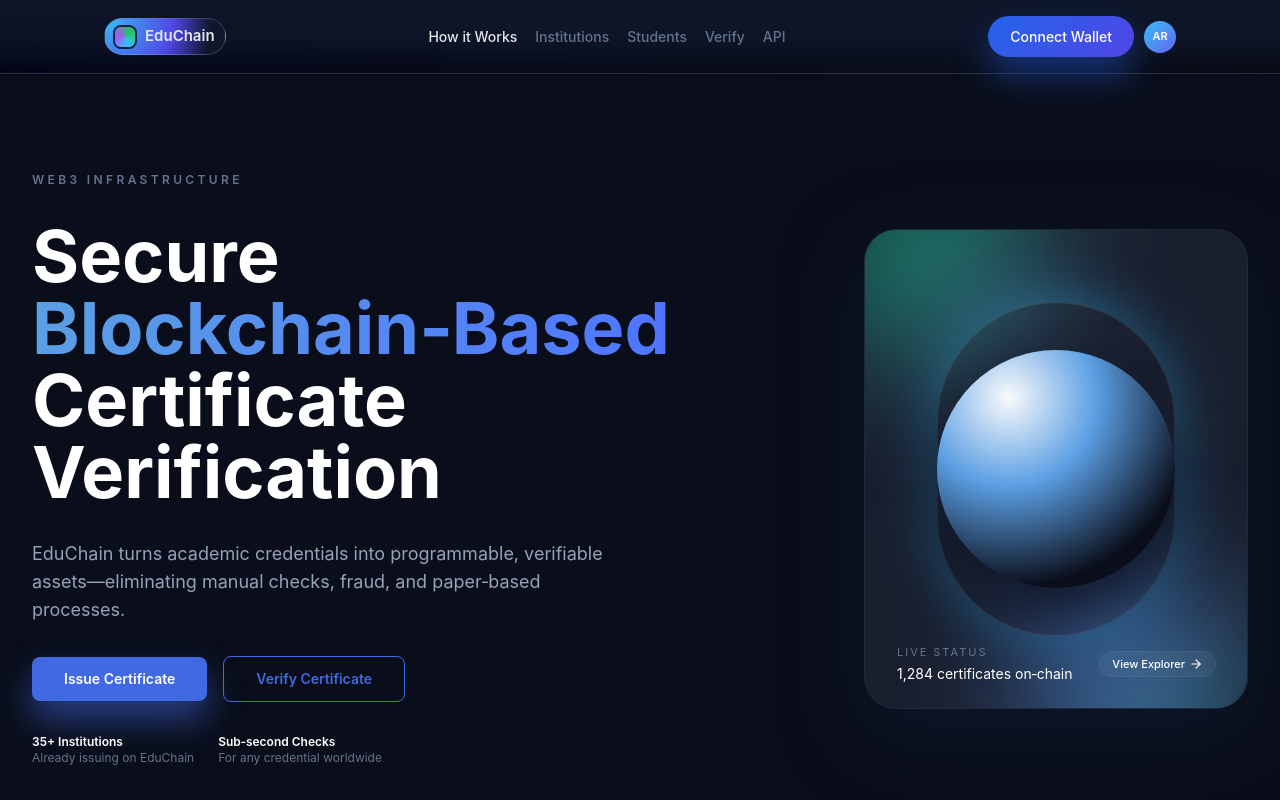
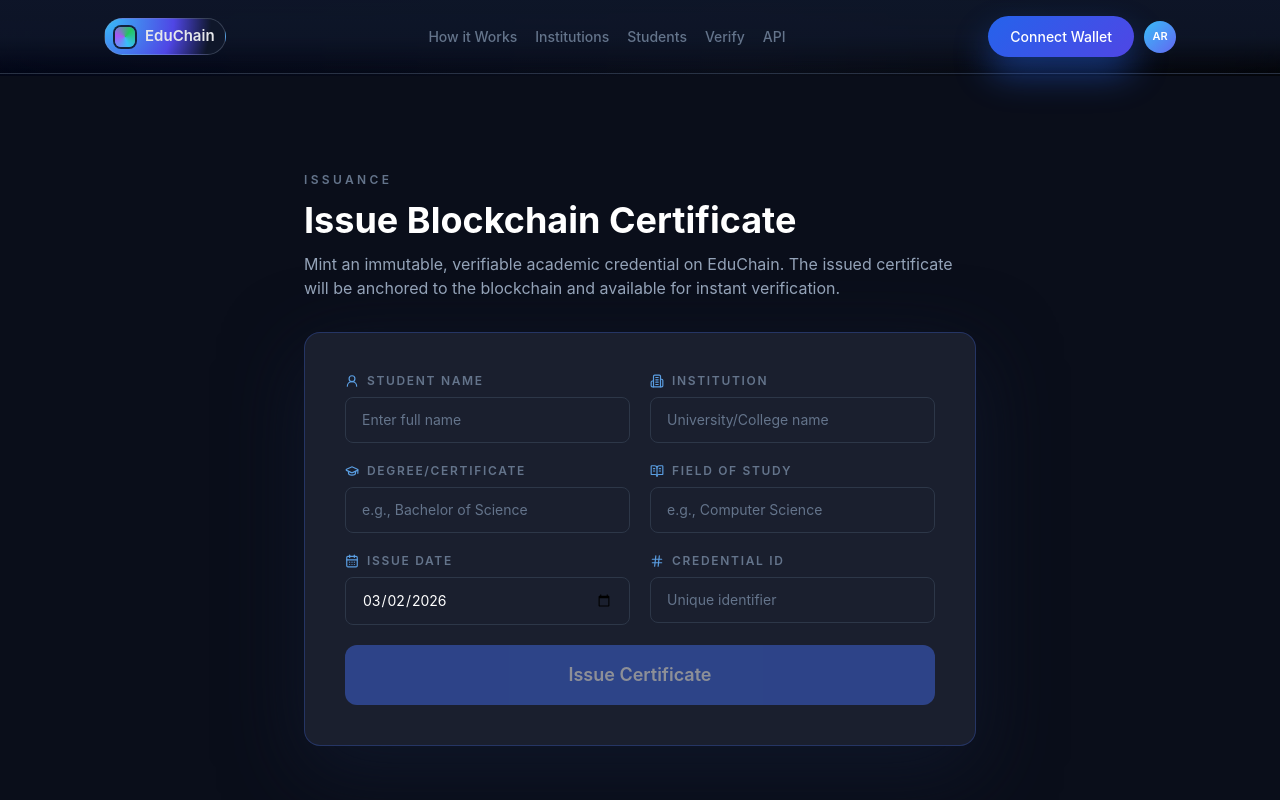
Before and after one commit to notblanck/EduChain, a React (Vite) app: page /issue in a window 1280 px wide. Before the commit this address led to /. Shown: the top 800 px of the page. Built offline with nearby package versions, Linux system fonts and the light colour scheme.

Commit message:
Add new pages: Issue,Verify

```diff
--- a/src/App.jsx
+++ b/src/App.jsx
@@ -11,6 +11,7 @@ import StudentsPage from './pages/StudentsPage.jsx';
 import ApiPage from './pages/ApiPage.jsx';
 import ConnectWalletPage from './pages/ConnectWalletPage.jsx';
 import ProfilePage from './pages/ProfilePage.jsx';
+import IssueCertificatePage from './pages/IssueCertificatePage.jsx';
 
 const App = () => {
   return (
@@ -21,6 +22,7 @@ const App = () => {
         <Route path="/institutions" element={<InstitutionsPage />} />
         <Route path="/students" element={<StudentsPage />} />
         <Route path="/verify" element={<VerifyPage />} />
+        <Route path="/issue" element={<IssueCertificatePage />} />
         <Route path="/api" element={<ApiPage />} />
         <Route path="/connect-wallet" element={<ConnectWalletPage />} />
         <Route path="/profile" element={<ProfilePage />} />
--- a/src/pages/HowItWorksPage.jsx
+++ b/src/pages/HowItWorksPage.jsx
@@ -1,5 +1,6 @@
 import React from 'react';
 import { ArrowRight, ShieldCheck, Database, Sparkles, Network } from 'lucide-react';
+import { useNavigate } from 'react-router-dom';
 import FooterSection from '../sections/FooterSection.jsx';
 
 const steps = [
@@ -30,6 +31,8 @@ const steps = [
 ];
 
 const HowItWorksPage = () => {
+  const navigate = useNavigate();
+
   return (
     <>
       <main className="min-h-screen bg-[#0a0e1a] text-[#94a3b8] pt-24 pb-24">
@@ -54,12 +57,14 @@ const HowItWorksPage = () => {
               <div className="flex flex-wrap items-center gap-4">
                 <button
                   type="button"
+                  onClick={() => navigate('/issue')}
                   className="rounded-lg bg-[#4169E1] px-8 py-3 text-sm font-semibold text-white shadow-[0_18px_35px_rgba(65,105,225,0.55)] transition hover:brightness-110"
                 >
                   Issue Certificate
                 </button>
                 <button
                   type="button"
+                  onClick={() => navigate('/verify')}
                   className="rounded-lg border border-[#4169E1] px-8 py-3 text-sm font-semibold text-[#4169E1] bg-transparent transition hover:bg-[#4169E1]/5"
                 >
                   Verify Certificate
--- /dev/null
+++ b/src/pages/IssueCertificatePage.jsx
@@ -0,0 +1,184 @@
+import React, { useMemo, useState } from 'react';
+import { GraduationCap, Hash, Building2, CalendarDays, User2, BookOpenText } from 'lucide-react';
+import FooterSection from '../sections/FooterSection.jsx';
+
+const initialForm = {
+  studentName: '',
+  institution: '',
+  degree: '',
+  field: '',
+  issueDate: '',
+  credentialId: ''
+};
+
+const IssueCertificatePage = () => {
+  const [form, setForm] = useState(() => ({
+    ...initialForm,
+    issueDate: new Date().toISOString().slice(0, 10)
+  }));
+  const [result, setResult] = useState(null);
+  const [submitting, setSubmitting] = useState(false);
+
+  const canSubmit = useMemo(() => {
+    return (
+      form.studentName.trim() &&
+      form.institution.trim() &&
+      form.degree.trim() &&
+      form.field.trim() &&
+      form.issueDate &&
+      form.credentialId.trim()
+    );
+  }, [form]);
+
+  const onChange = e => {
+    const { name, value } = e.target;
+    setForm(prev => ({ ...prev, [name]: value }));
+  };
+
+  const onSubmit = async e => {
+    e.preventDefault();
+    if (!canSubmit || submitting) return;
+
+    setSubmitting(true);
+    setResult(null);
+
+    // Simulated "minting" / issuance result.
+    await new Promise(r => setTimeout(r, 900));
+    const mockHash = `0x${Math.random().toString(16).slice(2).padEnd(32, '0').slice(0, 32)}...`;
+
+    setResult({
+      status: 'ISSUED',
+      hash: mockHash,
+      payload: { ...form }
+    });
+    setSubmitting(false);
+  };
+
+  return (
+    <>
+      <main className="min-h-screen bg-[#0a0e1a] text-[#94a3b8] pt-24 pb-24">
+        <div className="mx-auto max-w-7xl px-6 lg:px-8">
+          <div className="mx-auto max-w-2xl">
+            <header className="space-y-3">
+              <p className="text-xs font-semibold tracking-[0.28em] text-[#64748b] uppercase">
+                ISSUANCE
+              </p>
+              <h1 className="text-3xl md:text-4xl font-bold text-white">
+                Issue Blockchain Certificate
+              </h1>
+              <p className="text-sm md:text-base text-[#94a3b8]">
+                Mint an immutable, verifiable academic credential on EduChain. The issued certificate
+                will be anchored to the blockchain and available for instant verification.
+              </p>
+            </header>
+
+            <section className="mt-8 rounded-2xl border border-[#4169E1]/30 bg-[#1a1f2e] p-8 md:p-10 shadow-[0_24px_80px_rgba(15,23,42,0.9)]">
+              <form onSubmit={onSubmit} className="space-y-5">
+                <div className="grid gap-5 md:grid-cols-2">
+                  <Field
+                    icon={User2}
+                    label="Student Name"
+                    name="studentName"
+                    value={form.studentName}
+                    onChange={onChange}
+                    placeholder="Enter full name"
+                  />
+                  <Field
+                    icon={Building2}
+                    label="Institution"
+                    name="institution"
+                    value={form.institution}
+                    onChange={onChange}
+                    placeholder="University/College name"
+                  />
+                  <Field
+                    icon={GraduationCap}
+                    label="Degree/Certificate"
+                    name="degree"
+                    value={form.degree}
+                    onChange={onChange}
+                    placeholder="e.g., Bachelor of Science"
+                  />
+                  <Field
+                    icon={BookOpenText}
+                    label="Field of Study"
+                    name="field"
+                    value={form.field}
+                    onChange={onChange}
+                    placeholder="e.g., Computer Science"
+                  />
+                  <Field
+                    icon={CalendarDays}
+                    label="Issue Date"
+                    name="issueDate"
+                    type="date"
+                    value={form.issueDate}
+                    onChange={onChange}
+                  />
+                  <Field
+                    icon={Hash}
+                    label="Credential ID"
+                    name="credentialId"
+                    value={form.credentialId}
+                    onChange={onChange}
+                    placeholder="Unique identifier"
+                  />
+                </div>
+
+                <button
+                  type="submit"
+                  disabled={!canSubmit || submitting}
+                  className="w-full rounded-xl bg-[#4169E1] px-6 py-4 text-lg font-semibold text-white transition hover:brightness-110 disabled:opacity-50 disabled:hover:brightness-100"
+                >
+                  {submitting ? 'Issuing...' : 'Issue Certificate'}
+                </button>
+              </form>
+
+              {result && (
+                <div className="mt-6 rounded-xl border border-[#2d3748] bg-[#0f1419] p-5">
+                  <div className="flex flex-wrap items-center justify-between gap-3">
+                    <p className="text-sm font-semibold text-white">Issuance result</p>
+                    <span className="rounded-full bg-[#10b981]/15 px-3 py-1 text-xs font-bold text-[#10b981]">
+                      {result.status}
+                    </span>
+                  </div>
+                  <div className="mt-3 grid gap-3 text-sm">
+                    <div className="flex flex-col gap-1">
+                      <span className="text-[11px] uppercase tracking-[0.18em] text-[#64748b]">
+                        CERTIFICATE HASH
+                      </span>
+                      <code className="rounded-lg bg-black/20 p-3 font-mono text-xs text-white ring-1 ring-white/10">
+                        {result.hash}
+                      </code>
+                    </div>
+                    <p className="text-xs text-[#94a3b8]">
+                      Use the hash or credential ID on the Verify page to validate authenticity.
+                    </p>
+                  </div>
+                </div>
+              )}
+            </section>
+          </div>
+        </div>
+      </main>
+      <FooterSection />
+    </>
+  );
+};
+
+const Field = ({ icon: Icon, label, ...props }) => {
+  return (
+    <label className="block space-y-2">
+      <span className="flex items-center gap-2 text-xs font-semibold text-[#64748b] uppercase tracking-[0.14em]">
+        <Icon size={14} className="text-[#5B9FE3]" />
+        {label}
+      </span>
+      <input
+        {...props}
+        className="w-full rounded-lg border border-[#2d3748] bg-[#1a1f2e] px-4 py-3 text-sm text-white placeholder:text-[#64748b] outline-none transition focus:border-[#4169E1]"
+      />
+    </label>
+  );
+};
+
+export default IssueCertificatePage;
--- a/src/pages/VerifyPage.jsx
+++ b/src/pages/VerifyPage.jsx
@@ -1,39 +1,53 @@
-import React from 'react';
-
 const VerifyPage = () => {
   return (
-    <section className="verify-page">
-      <div className="verify-inner">
-        <header className="verify-header">
-          <h1>Verify Blockchain Certificate</h1>
-          <p>
-            Instantly validate credentials issued on the Ethereum blockchain.
-            Secure, immutable, and trusted verification.
+    <main className="min-h-screen bg-[#0a0e1a] text-[#94a3b8] pt-24 pb-24">
+      <div className="mx-auto max-w-7xl px-6 lg:px-8">
+        <div className="mx-auto max-w-2xl">
+          <header className="space-y-3">
+            <p className="text-xs font-semibold tracking-[0.28em] text-[#64748b] uppercase">
+              VERIFICATION
+            </p>
+            <h1 className="text-3xl md:text-4xl font-bold text-white">
+              Verify Blockchain Certificate
+            </h1>
+            <p className="text-sm md:text-base text-[#94a3b8]">
+              Instantly validate credentials issued on the Ethereum blockchain. Secure, immutable,
+              and trusted verification.
             </p>
           </header>
 
-        <div className="verify-card">
-          <label className="field-label" htmlFor="certificateId">
+          <section className="mt-8 rounded-2xl border border-[#4169E1]/30 bg-[#1a1f2e] p-8 md:p-10 shadow-[0_24px_80px_rgba(15,23,42,0.9)]">
+            <div className="space-y-5">
+              <label className="block space-y-2" htmlFor="certificateId">
+                <span className="text-xs font-semibold text-[#64748b] uppercase tracking-[0.14em]">
                   Certificate ID / Hash
-          </label>
+                </span>
                 <input
                   id="certificateId"
                   type="text"
-            className="text-input"
+                  className="w-full rounded-lg border border-[#2d3748] bg-[#1a1f2e] px-4 py-3 text-sm text-white placeholder:text-[#64748b] outline-none transition focus:border-[#4169E1]"
                   placeholder="dj2lje3h2l9ir21"
                 />
+              </label>
 
-          <div className="file-upload">
-            <p className="file-upload-title">Click to upload or drag and drop</p>
-            <p className="file-upload-subtitle">JSON or PDF certificate files</p>
+              <div className="rounded-xl border-2 border-dashed border-[#2d3748] bg-[#1a1f2e] px-6 py-8 text-center">
+                <p className="text-sm font-semibold text-white">
+                  Click to upload or drag and drop
+                </p>
+                <p className="mt-2 text-xs text-[#94a3b8]">JSON or PDF certificate files</p>
               </div>
 
-          <button type="button" className="btn btn-primary verify-btn">
+              <button
+                type="button"
+                className="w-full rounded-xl bg-[#4169E1] px-6 py-4 text-lg font-semibold text-white transition hover:brightness-110"
+              >
                 Verify Now
               </button>
             </div>
+          </section>
         </div>
-    </section>
+      </div>
+    </main>
   );
 };
 
```
Lines whose indentation alone changed are shown as unchanged.
